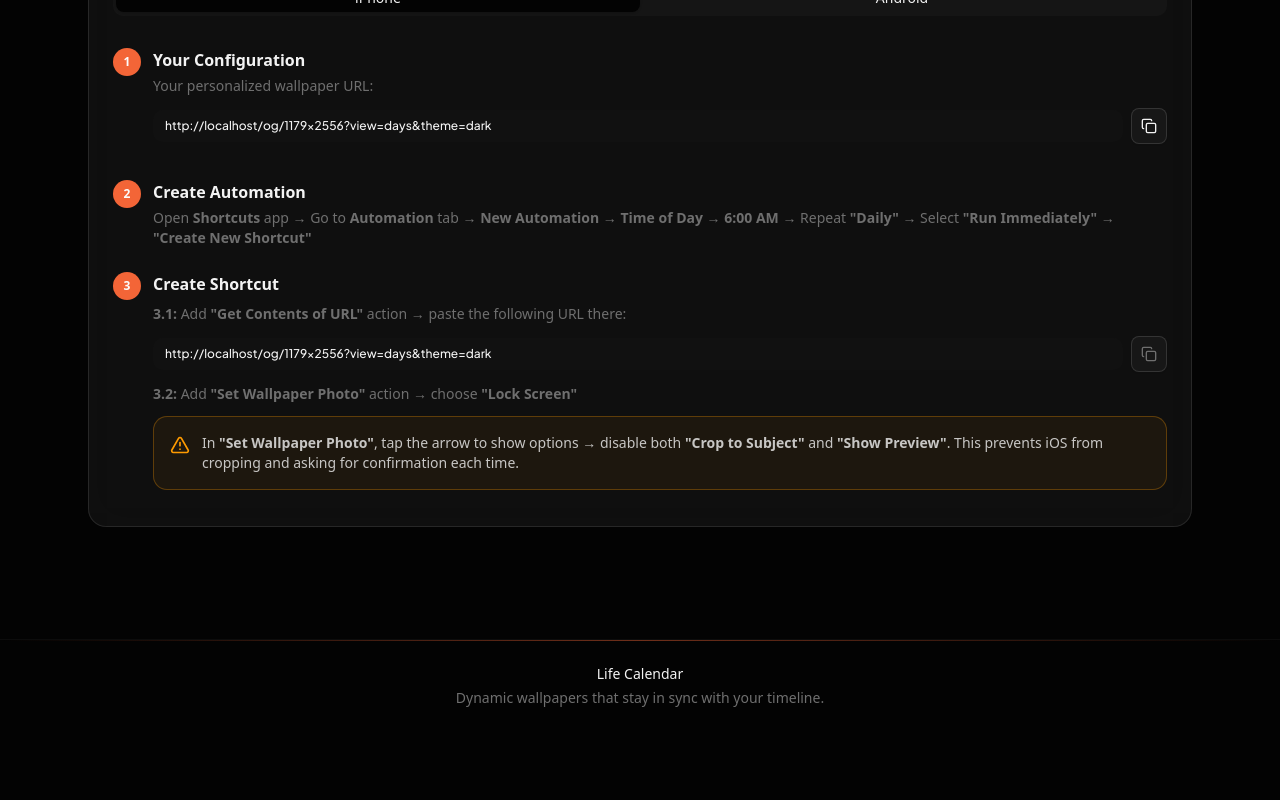
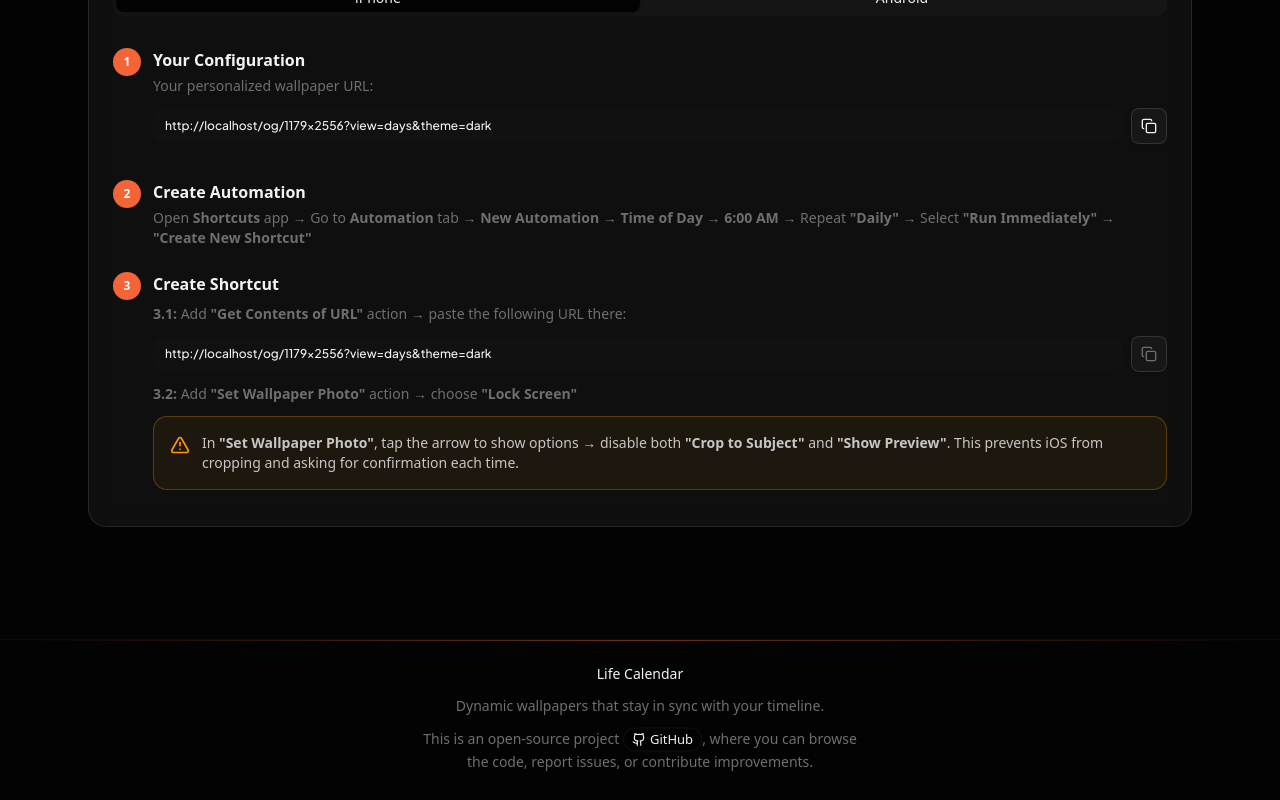
Before and after one commit to Zheckan/life-calendar, a Next.js app: page / in a window 1280 px wide. Shown: the part 1302-2102 px from the top of the page. Before the commit the page ends 2038 px from the top, so only its background shows below. Built offline with nearby package versions, Linux system fonts and the light colour scheme.

Commit message:
Add footer GitHub link for the open-source project (#11)

```diff
--- a/src/app/(home)/home.tsx
+++ b/src/app/(home)/home.tsx
@@ -15,7 +15,7 @@ import {
 } from "@/components/ui/select";
 import { Slider } from "@/components/ui/slider";
 import { Button } from "@/components/ui/button";
-import { Copy, Check, Loader2, RotateCcw } from "lucide-react";
+import { Copy, Check, Github, Loader2, RotateCcw } from "lucide-react";
 import { SetupGuide } from "@/components/setup-guide";
 import type { CalendarView, WeekStart } from "@/lib/calendar-utils";
 import { getAutoDotColor, normalizeHexColor } from "@/lib/colors";
@@ -30,6 +30,7 @@ const VIEW_OPTIONS: { value: CalendarView; label: string; description: string }[
 ];
 
 const WEEK_START_VIEWS: CalendarView[] = ["months", "quarters"];
+const GITHUB_URL = "https://github.com/Zheckan/life-calendar";
 const FADE_VARIANTS = {
   hidden: { opacity: 0, height: 0 },
   visible: { opacity: 1, height: "auto" as const },
@@ -672,12 +673,25 @@ export default function Home(): React.ReactElement {
         <footer className="border-border/50 relative mt-12 border-t">
           <div className="via-primary/45 absolute inset-x-0 top-0 h-px bg-gradient-to-r from-transparent to-transparent" />
           <div
-            className="mx-auto flex max-w-6xl flex-col items-center gap-1 px-6 pt-6 text-center"
+            className="mx-auto flex max-w-6xl flex-col items-center gap-3 px-6 pt-6 text-center"
             style={{ paddingBottom: "calc(1.75rem + var(--safe-area-bottom))" }}
           >
             <p className="text-foreground text-sm font-medium">Life Calendar</p>
             <p className="text-muted-foreground text-sm">
               Dynamic wallpapers that stay in sync with your timeline.
+            </p>
+            <p className="text-muted-foreground max-w-md text-sm">
+              This is an open-source project{" "}
+              <a
+                href={GITHUB_URL}
+                target="_blank"
+                rel="noopener noreferrer"
+                className="border-border/70 bg-background/55 text-foreground hover:bg-accent inline-flex translate-y-[-0.04em] items-center gap-1 rounded-full border px-2 py-0.5 align-middle text-[0.8125rem] font-medium transition-colors"
+              >
+                <Github className="h-3.5 w-3.5" />
+                GitHub
+              </a>
+              , where you can browse the code, report issues, or contribute improvements.
             </p>
           </div>
         </footer>
```
